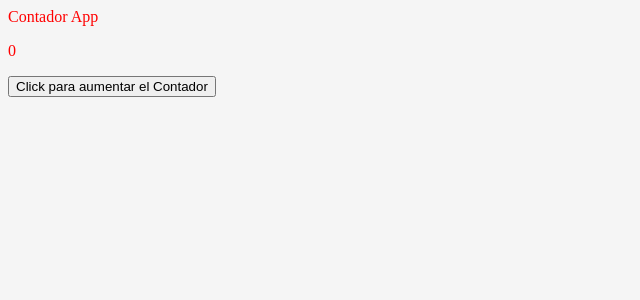
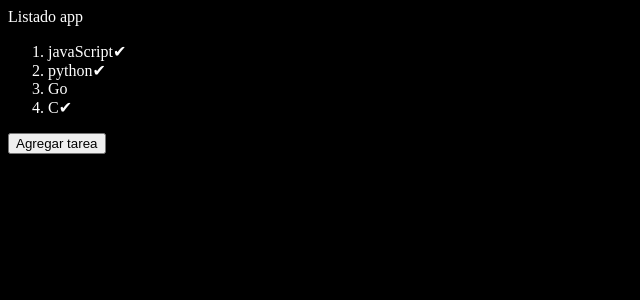
Before and after one commit to emaenriquez/aprendiendo-reactjs, a React (Vite) app: page / in a window 1280 px wide. Shown: the top 300 px of the page, without its empty margins (0-640 px from the left). Built offline with nearby package versions, Linux system fonts and the light colour scheme.

Commit message:
seguimos aprendiendo react js

```diff
--- a/src/Componente.jsx
+++ b/src/Componente.jsx
@@ -9,7 +9,12 @@ import './Componente.css'
 // const skill = ['java', 'astro', 'tailwid',]
 // const funci = () => 1 + 1
 
+
+
 export const Componente = ({titulo,subTitulo}) => {
+
+
+
     return (
         <>
             <h1>{titulo}</h1>
--- a/src/Contador.jsx
+++ b/src/Contador.jsx
@@ -1,3 +1,7 @@
+
+
+// uso del primer hook useState
+import { useState } from "react"
 
 const Button = () => {
     return (
@@ -12,17 +16,23 @@ const Button = () => {
 
 export const Contador =({value})=>{
 
-    function contador() {
-        value += 1
-        console.log(value)
+    const [contador,setContador] = useState (value)
+
+    function hadleClick() {
+        setContador(contador + 1)
+    }
+
+    function descontar(){
+        setContador(contador - 1 )
     }
 
     return (
     <>
         <div>Contador App</div>
-        <p>{value}</p>
+        <p>{contador}</p>
         {/* <Button></Button> */}
-        <button onClick={contador}>Click para aumentar el Contador</button>
+        <button onClick={hadleClick}>Click para aumentar el Contador</button>
+        <button onClick={descontar}> click para descontar el Contador</button>
     </>
     )
 }
--- /dev/null
+++ b/src/ListadoApp.jsx
@@ -0,0 +1,27 @@
+// condicionales y ternarios
+
+const Items = ({nombre,vistos}) =>{
+    return (
+        <>
+            <li>
+                {nombre}
+                {/* {vistos ? ' visto' : ' no visto'} */}
+                {vistos && '✔'}
+            </li>
+        </>
+    )
+}
+
+export const ListadoApp = () => {
+    return (
+        <>
+            <div>Listado app </div>
+            <ol>
+                <Items nombre={"javaScript"} vistos={true}></Items>
+                <Items nombre={"python"} vistos={true}></Items>
+                <Items nombre={"Go"} vistos={false}></Items>
+                <Items nombre={"C"} vistos={true}></Items>
+            </ol>
+        </>
+    )
+}
--- /dev/null
+++ b/src/MapeoApp.jsx
@@ -0,0 +1,43 @@
+// condicionales y ternarios
+
+import { useState } from "react"
+
+const Items = ({ nombre, vistos }) => {
+    return (
+        <>
+            {/* className="color" */}
+            <li>
+                {nombre}
+                {/* {vistos ? ' visto' : ' no visto'} */}
+                {vistos && '✔'}
+            </li>
+        </>
+    )
+}
+
+
+export const MapeoApp = () => {
+
+    const addTask = () =>{
+        setArreglo([...arreglo,{nombre:'C#',vistos:false}])
+    }
+
+    let listadoAprendizaje = [
+        {nombre:"javaScript", vistos:true},
+        {nombre:"python", vistos:true},
+        {nombre:"Go", vistos:false},
+        {nombre:"C", vistos:true},
+    ]
+    const [arreglo, setArreglo] = useState(listadoAprendizaje)
+
+    // console.log(arreglo)
+    return (
+        <>
+            <div>Listado app </div>
+            <ol>
+                {arreglo.map(item => <Items key={item.nombre} nombre={item.nombre} vistos={item.vistos}></Items>)}
+            </ol>
+            <button onClick={() => addTask()}>Agregar tarea</button>
+        </>
+    )
+}
--- a/src/main.jsx
+++ b/src/main.jsx
@@ -2,11 +2,15 @@ import React from 'react'
 import ReactDOM from 'react-dom/client'
 import { Componente } from './Componente.jsx'
 import {Contador} from './Contador.jsx'
+import {ListadoApp} from './ListadoApp.jsx'
+import {MapeoApp} from './MapeoApp.jsx'
 import './style.css'
 
 ReactDOM.createRoot(document.getElementById('root')).render(
   <React.StrictMode>
     {/* <Componente /> */}
-    <Contador value={0}></Contador>
+    {/* <Contador value={0}></Contador> */}
+    {/* <ListadoApp /> */}
+    <MapeoApp></MapeoApp>
   </React.StrictMode>,
 )
--- a/src/style.css
+++ b/src/style.css
@@ -1,6 +1,10 @@
 
 
 body{
-    background-color: #f5f5f5;
-    color: red;
+    background-color: #000;
+    color: #fff;
 }
+
+/* .color {
+    color: blue;
+} */
```
Also changed, not shown: src/notas/notas.txt.
